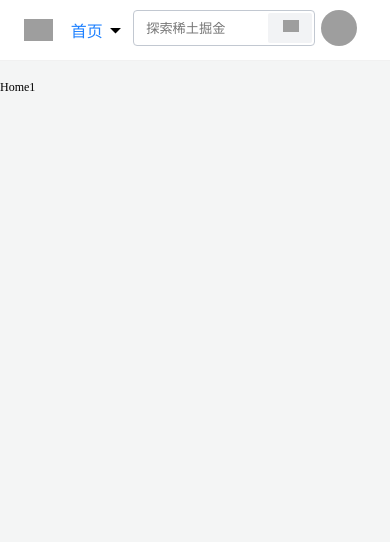
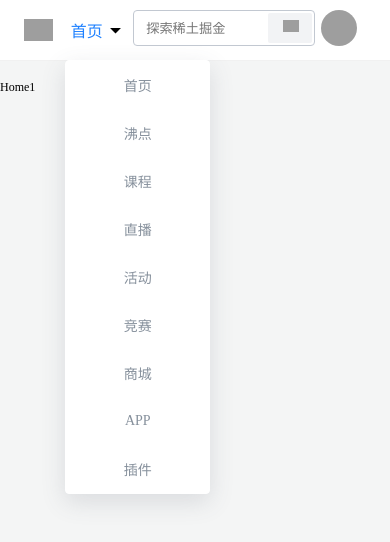
Before and after one commit to ben-ben2018/fantastic-piglet, a Nuxt app: page / in a window 390 px wide. Shown: the top 542 px of the page. Built offline with nearby package versions, Linux system fonts and the light colour scheme; grey boxes are pictures that could not be loaded.

Commit message:
优化菜单css

```diff
--- a/assets/style/header/phone.css
+++ b/assets/style/header/phone.css
@@ -1,9 +1,8 @@
 @media (max-width: 1190px) {
   header .phone-hide {
-    display: none;
-    background-color: #fff;
+    background-color: var(--bg);
     box-shadow: 0 8px 24px rgb(81 87 103 / 16%);
-    border: 1px solid #ebebeb;
+    border: 1px solid var(--bg);
     border-radius: 4px;
     font-size: 1.2rem;
     flex-direction: column;
@@ -12,44 +11,53 @@
     width: 11.9rem;
     top: 5rem;
   }
+
   header .phone-hide li {
     height: 4rem;
   }
+
   .phone-show-menu {
     height: 5rem;
     display: flex !important;
     align-items: center;
-    color: #1e80ff;
+    color: var(--main);
     font-size: 1.33rem;
     justify-content: center;
     padding: 0;
     width: 5.66rem;
     order: 100;
   }
+
   .nav-list-more-icon {
     transform: rotate(0deg);
   }
+
   .nav-list-more-icon-active {
     transform: rotate(-180deg);
   }
 }
+
 @media screen and (max-width: 1350px) {
   .search-form {
     width: 180px;
   }
 }
+
 @media screen and (max-width: 1190px) and (min-width: 870px) {
   .search-form {
     width: 300px;
   }
 }
+
 @media screen and (max-width: 760px) {
   .search-add-ul li {
     margin-right: 0.5rem;
   }
+
   .logo-img {
     width: unset !important;
   }
+
   header .nav-list {
     justify-content: flex-end !important;
   }
```
